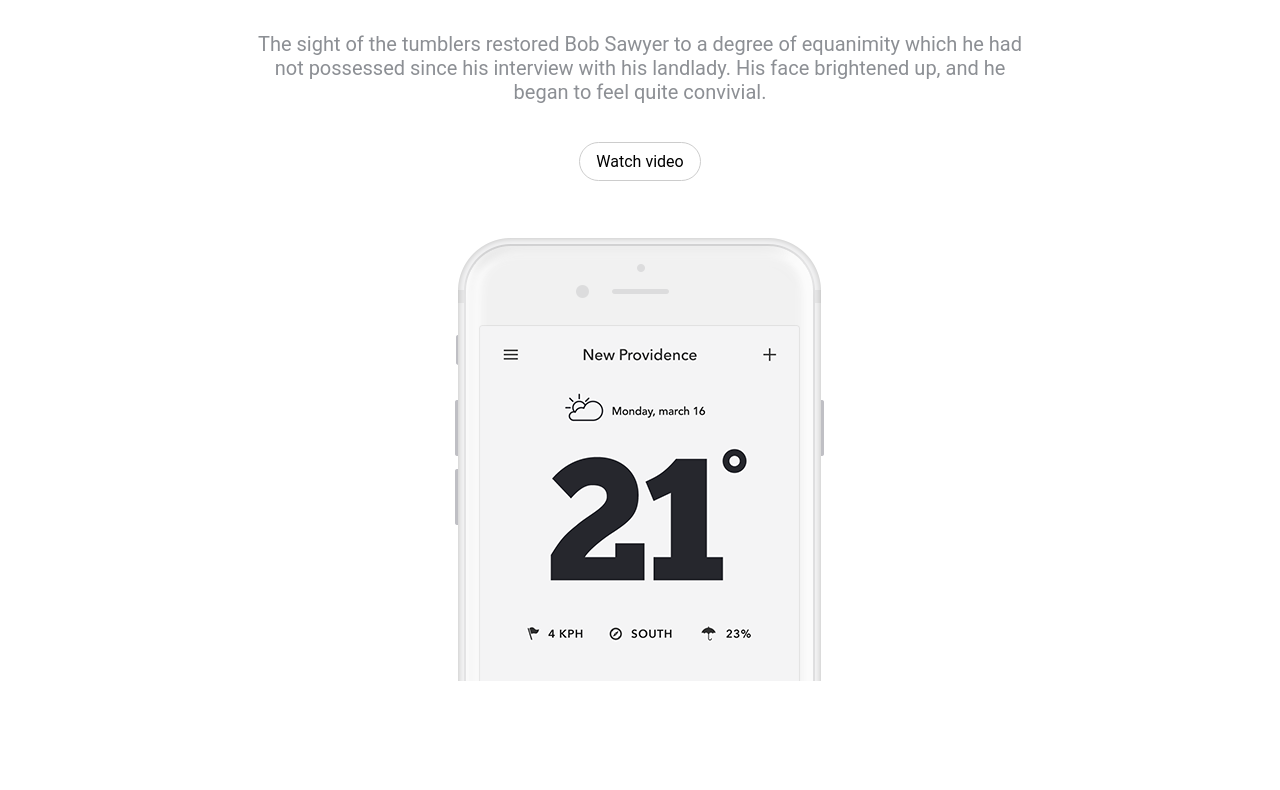
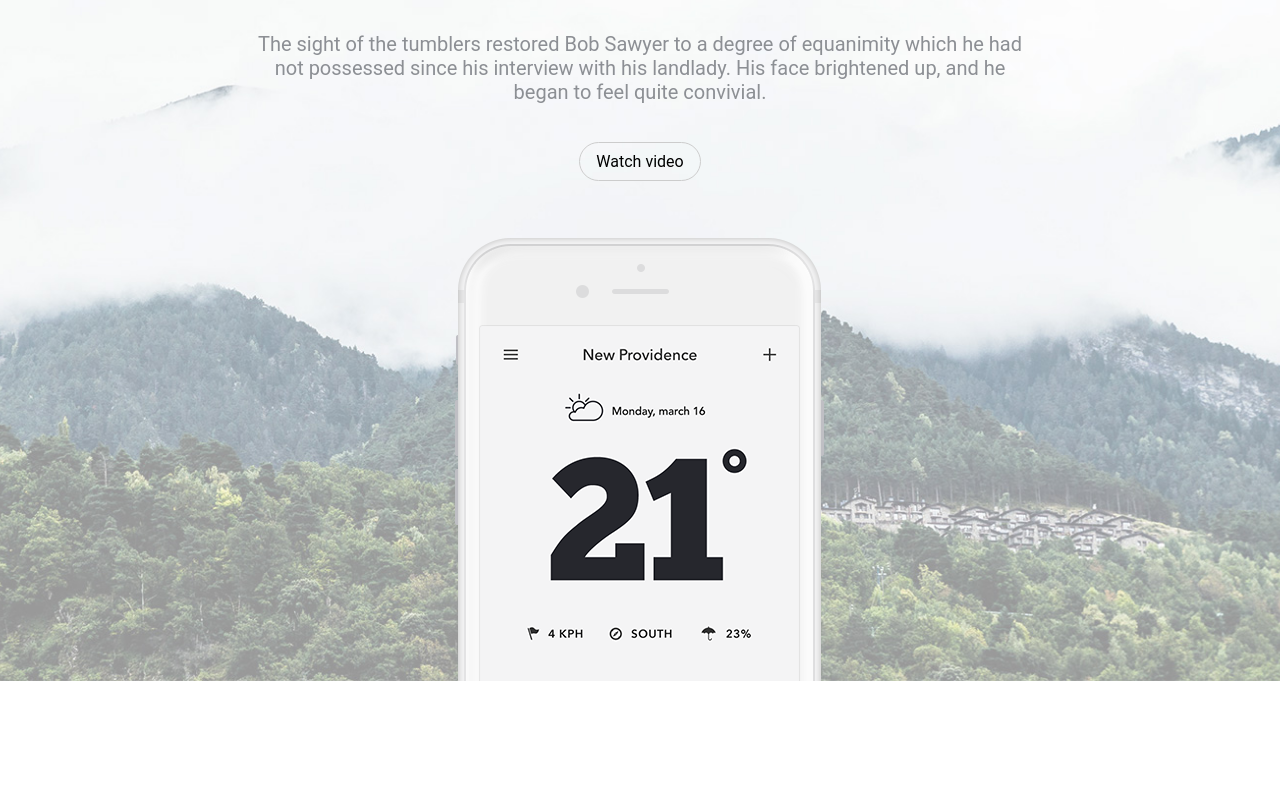
Before and after one commit to Sou1nce/NewPVD, a plain HTML site: page index.html in a window 1280 px wide. Shown: the part 430-1220 px from the top of the page. Drawn offline with Linux system fonts and the light colour scheme; the site is published under a folder, as on GitHub Pages, so addresses that start at the root find nothing.

Commit message:
Update style.css

```diff
--- a/css/style.css
+++ b/css/style.css
@@ -69,7 +69,7 @@ li{
 
 .header{
     padding: 200px 0 510px;
-    background-image: url(/images/banner_background.jpg);
+    background-image: url(../images/banner_background.jpg);
     background-repeat: no-repeat;
     background-size: cover;
     background-position: center center;
```
